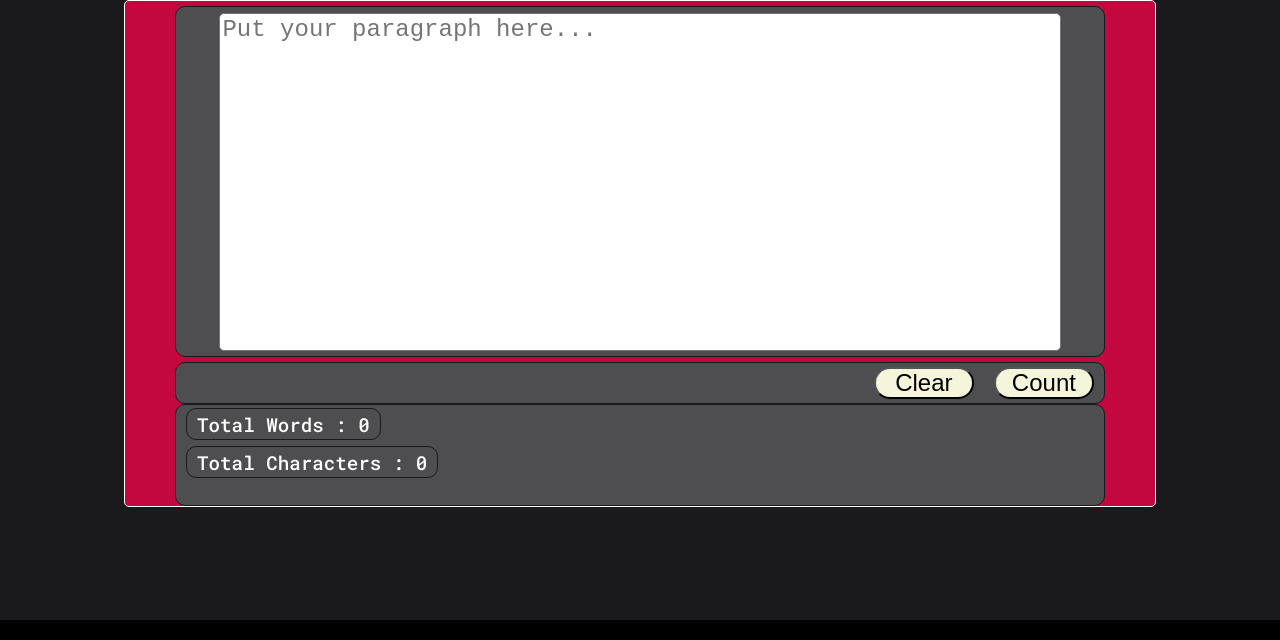
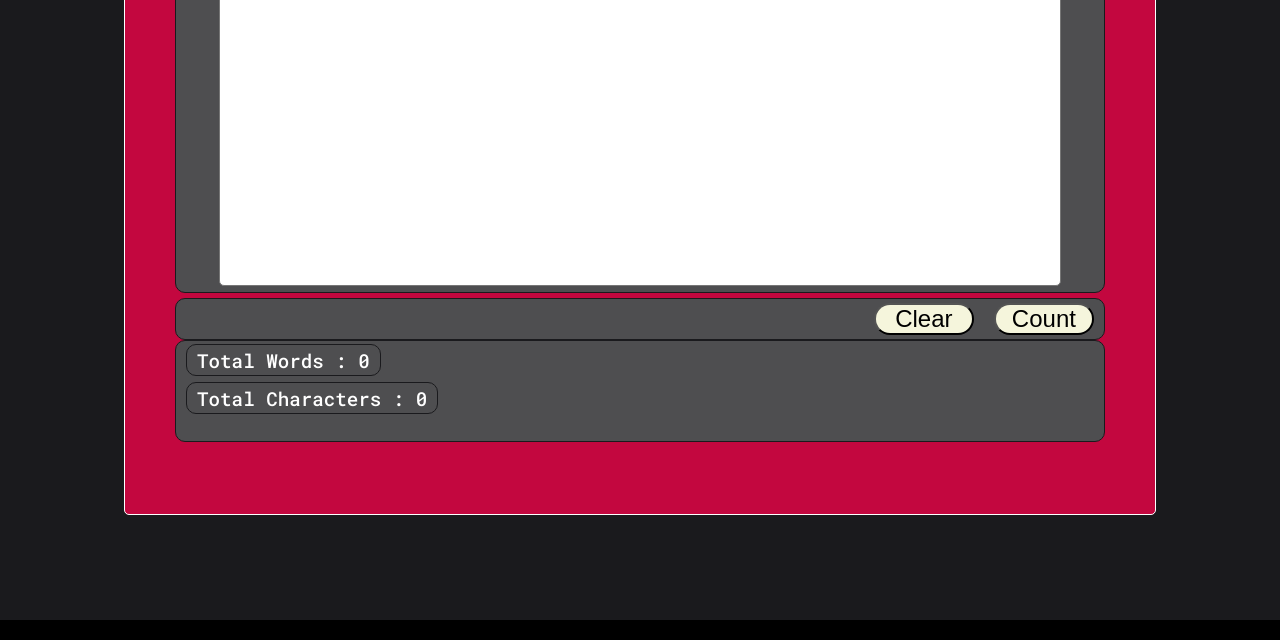
Before and after one commit to a-deep97/word-counter, a website: page index.html in a window 1280 px wide. Shown: the part 200-840 px from the top of the page. Drawn offline with Linux system fonts and the light colour scheme; a web font is replaced by a local one.

Commit message:
Update style-main.css

```diff
--- a/css/style-main.css
+++ b/css/style-main.css
@@ -50,7 +50,7 @@ html , body{
 #main-container{
     display: flex;
     flex-direction: column;
-    justify-content: center;
+    justify-content: flex-start;
     align-items: center;
     margin: 0px 10px;
     width: 100%;
@@ -73,7 +73,7 @@ html , body{
     flex-direction: column;
     justify-content: flex-start;
     background-color: var(--color5);
-    height: 70%;
+    height: 80%;
     width: 90%;
     margin: 10px;
     align-items: center;
```
